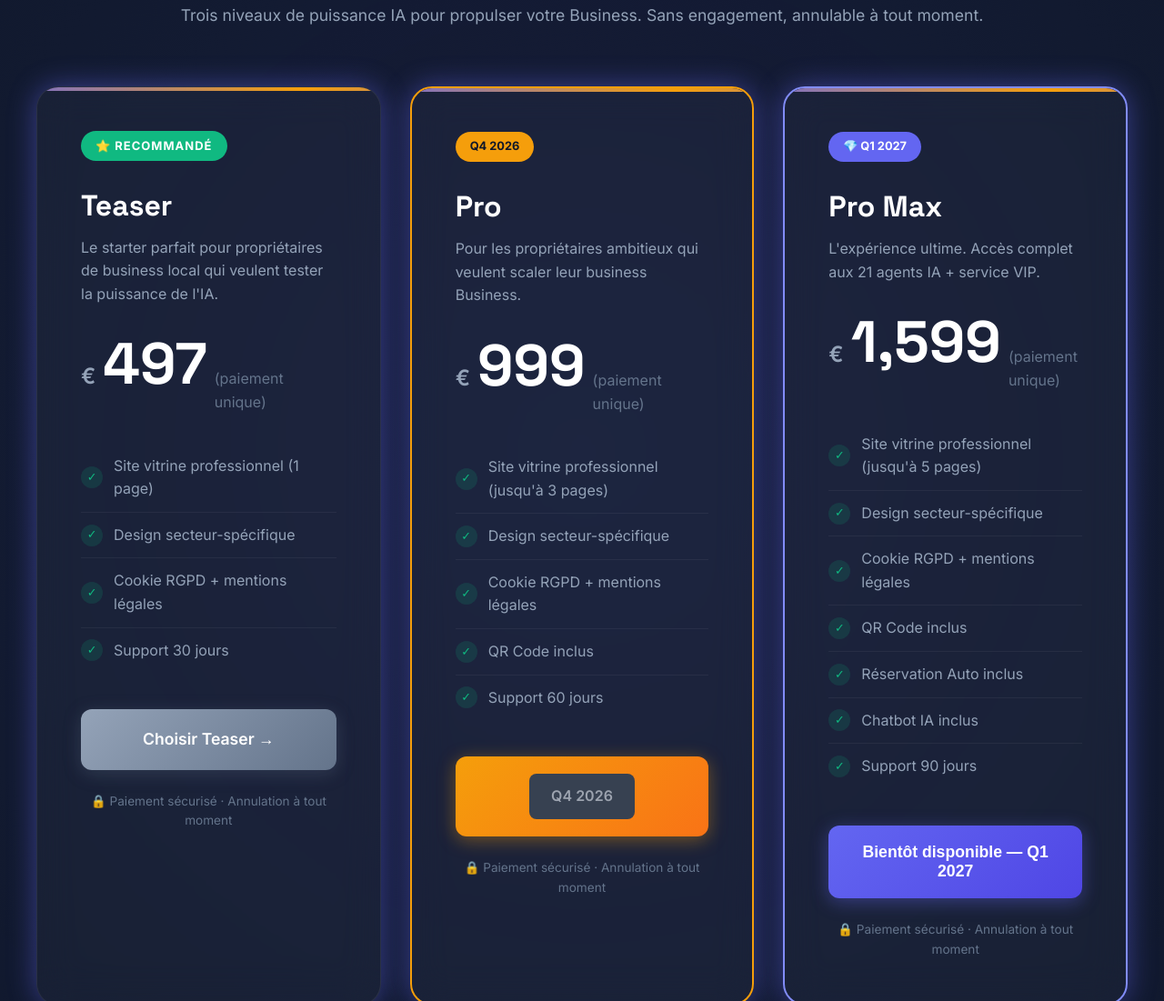
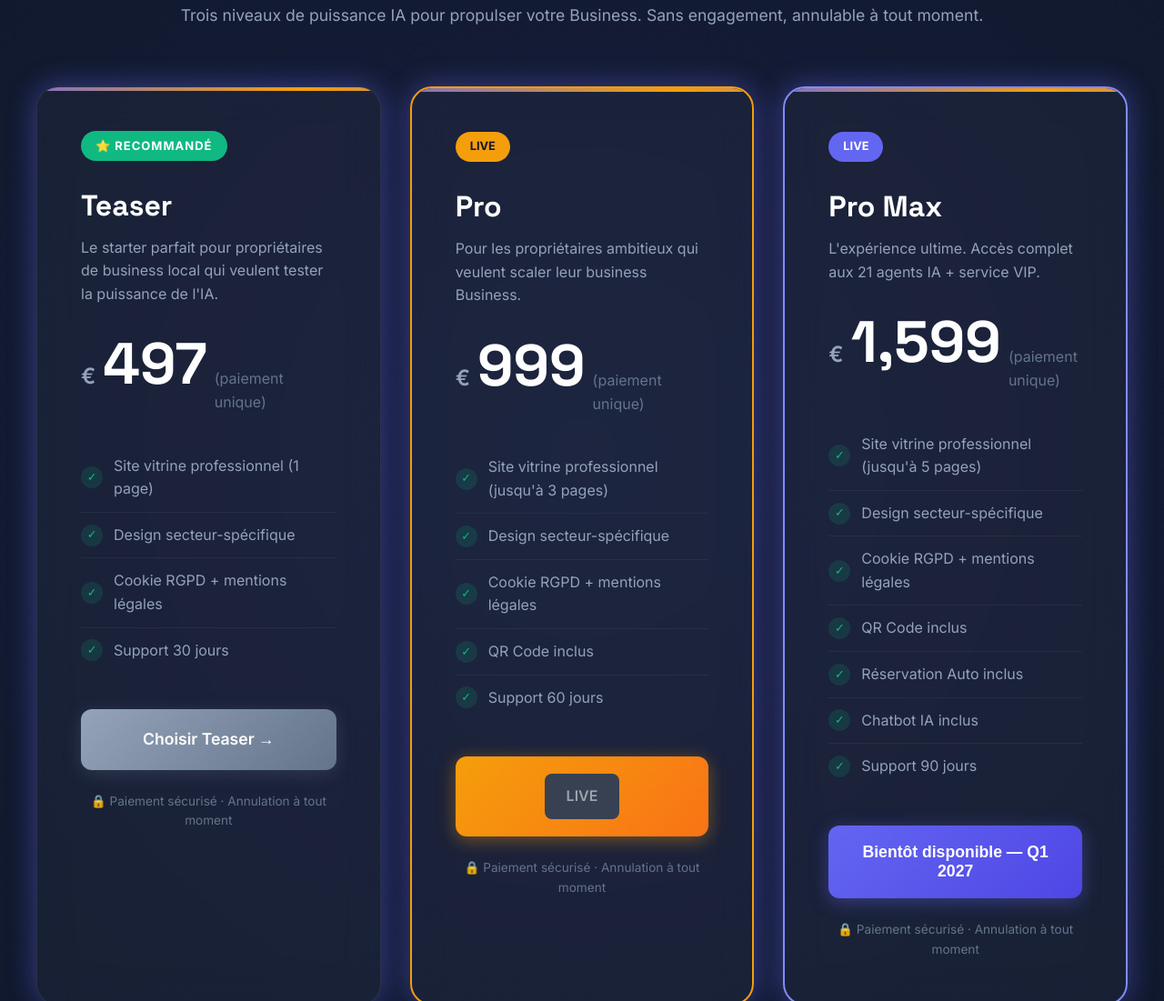
Before and after one commit to CS268/code-agency, a plain HTML site: page index.html in a window 1280 px wide. Shown: the part 2292-3393 px from the top of the page at 91% size. Drawn offline with Linux system fonts and the light colour scheme.

Commit message:
Activate Stripe checkout buttons for all 3 packages + update badges to LIVE

```diff
--- a/index.html
+++ b/index.html
@@ -1478,7 +1478,7 @@
 
                 <!-- PRO -->
                 <div class="offer-card reveal" style="max-width: 100%; border: 2px solid var(--accent); animation: glow 4s ease-in-out infinite;">
-                    <div class="offer-badge" style="background: var(--accent); color: var(--dark);">Q4 2026</div>
+                    <div class="offer-badge" style="background: var(--accent); color: var(--dark);">LIVE</div>
                     <div class="offer-name" data-i18n="index.offer.pro.name">Pro</div>
                     <p class="offer-desc" data-i18n="index.offer.pro.desc">Pour les propriétaires ambitieux qui veulent scaler leur business Business.</p>
                     <div class="offer-price">
@@ -1494,7 +1494,7 @@
                         <li><span class="feature-check">✓</span><span data-i18n="index.offer.pro.f5">Support 60 jours</span></li>
                     </ul>
                     <a href="https://buy.stripe.com/28EeV69Nu9a1bfT4ejbV601" class="btn btn-primary offer-cta" target="_blank" style="background: linear-gradient(135deg, var(--accent), #f97316); box-shadow: 0 4px 20px rgba(245,158,11,0.4);">
-                        <span style="display:block; text-align:center; padding:12px 24px; background:#374151; color:#9ca3af; border-radius:8px; font-size:16px; cursor:not-allowed;">Q4 2026</span>
+                        <span style="display:block; text-align:center; padding:12px 24px; background:#374151; color:#9ca3af; border-radius:8px; font-size:16px; cursor:not-allowed;">LIVE</span>
                     </a>
                     <div class="offer-guarantee" data-i18n="index.offer.guarantee">
                         <span>🔒</span> Paiement sécurisé · Annulation à tout moment
@@ -1503,7 +1503,7 @@
 
                 <!-- PRO MAX -->
                 <div class="offer-card reveal" style="max-width: 100%; border: 2px solid var(--primary-light);">
-                    <div class="offer-badge" style="background: var(--primary); color: white;">💎 Q1 2027</div>
+                    <div class="offer-badge" style="background: var(--primary); color: white;">LIVE</div>
                     <div class="offer-name" data-i18n="index.offer.promax.name">Pro Max</div>
                     <p class="offer-desc" data-i18n="index.offer.promax.desc">L'expérience ultime. Accès complet aux 21 agents IA + service VIP.</p>
                     <div class="offer-price">
```
